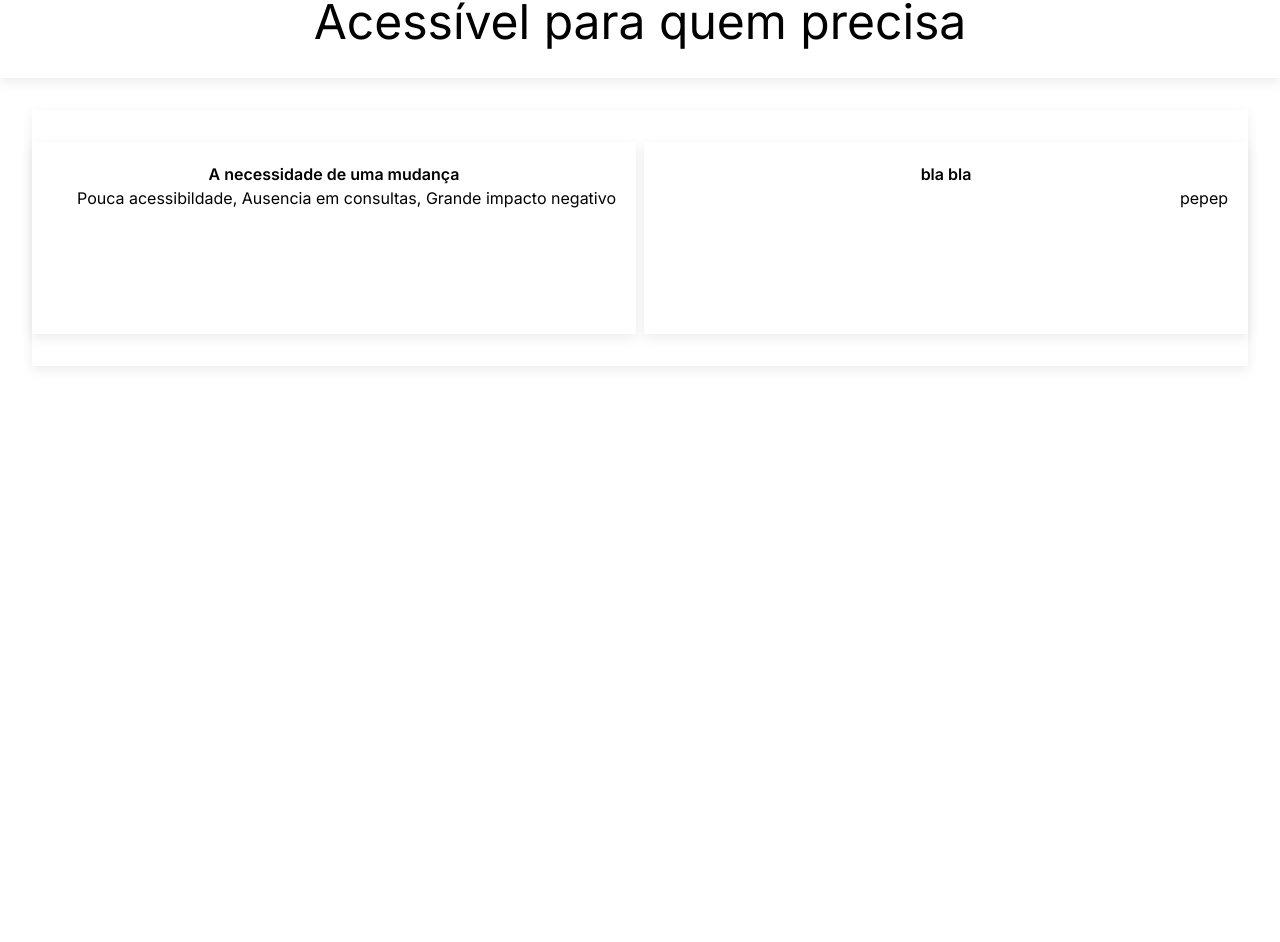
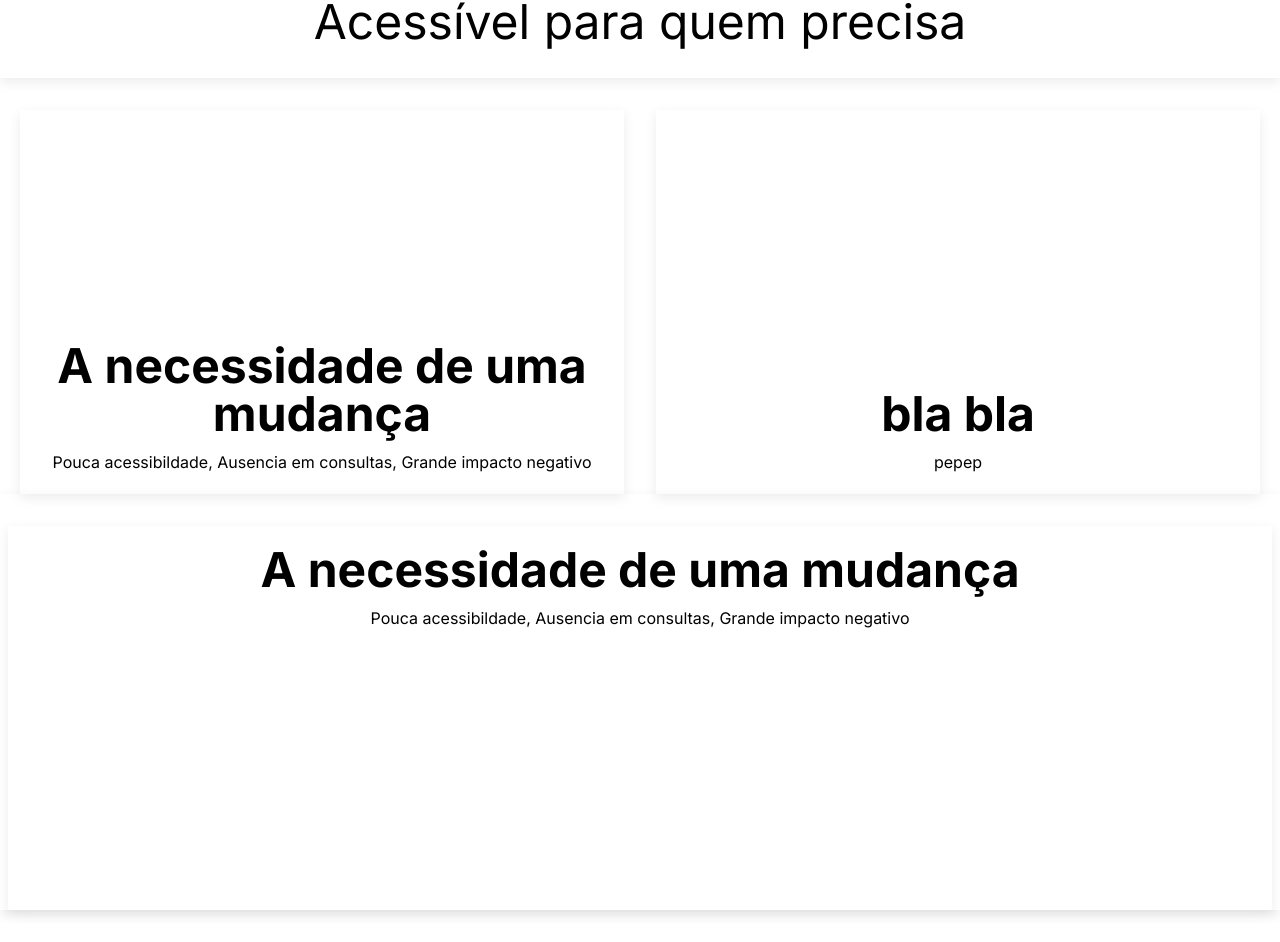
Before and after one commit to Liga-dos-Viloes/CH-2, a React (Vite) app: page / in a window 1280 px wide. Shown: the part 718-1660 px from the top of the page. Before the commit the page ends 1116 px from the top, so only its background shows below. Built offline with nearby package versions, Linux system fonts and the light colour scheme; a web font is replaced by a local one.

Commit message:
feat: main components conecta

```diff
--- a/src/pages/conecta.tsx
+++ b/src/pages/conecta.tsx
@@ -11,23 +11,33 @@ export function ConectaReab() {
                 <h2>Acessível para quem precisa</h2>
             </div>
         </header>
-        <main className="p-8">
-            <section>
-                <article className='py-8 flex gap-2 shadow-[0_4px_12px_rgba(0,0,0,0.08)]'>
-                    <div className='py-5 text-center w-[50%] h-48 justify-end pr-5 pl-5 shadow-[0_4px_12px_rgba(0,0,0,0.08)]'>
-                        <h2 className='font-semibold'>
+        <main className="py-8 gap-8">
+            <section className=''>
+                <article className=' flex gap-8 pr-5 pl-5'>
+                    <div className='py-5 text-center w-[50%] h-96 justify-end pr-5 pl-5 shadow-[0_4px_12px_rgba(0,0,0,0.08)] flex-colum place-content-end'>
+                        <h2 className='font-bold text-5xl pb-3'>
                         A necessidade de uma mudança
                         </h2>
-                        <p className='text-end'>
+                        <p className=''>
                             Pouca acessibildade, Ausencia em consultas, Grande impacto negativo
                         </p>
                     </div>
-                    <div className='py-5 text-center w-[50%] h-48 justify-end pr-5 pl-5 shadow-[0_4px_12px_rgba(0,0,0,0.08)]'>
-                        <h2 className='font-semibold'>
+                    <div className='py-5 text-center w-[50%] h-96 pr-5 pl-5 shadow-[0_4px_12px_rgba(0,0,0,0.08)] flex-colum place-content-end'>
+                        <h2 className='font-bold text-5xl pb-3'>
                             bla bla
                         </h2>
-                        <p className='text-end'>
+                        <p className=''>
                             pepep
+                        </p>
+                    </div>
+                </article>
+                <article className='pt-8 pr-2 pl-2 shadow-[0_4px_12px_rgba(0,0,0,0.08)]'>
+                    <div className='py-5 text-center w-full h-96 pr-5 pl-5 shadow-[0_4px_12px_rgba(0,0,0,0.08)] flex-colum place-content-start'>
+                        <h2 className='font-bold text-5xl pb-3'>
+                        A necessidade de uma mudança
+                        </h2>
+                        <p className=''>
+                            Pouca acessibildade, Ausencia em consultas, Grande impacto negativo
                         </p>
                     </div>
                 </article>
```
